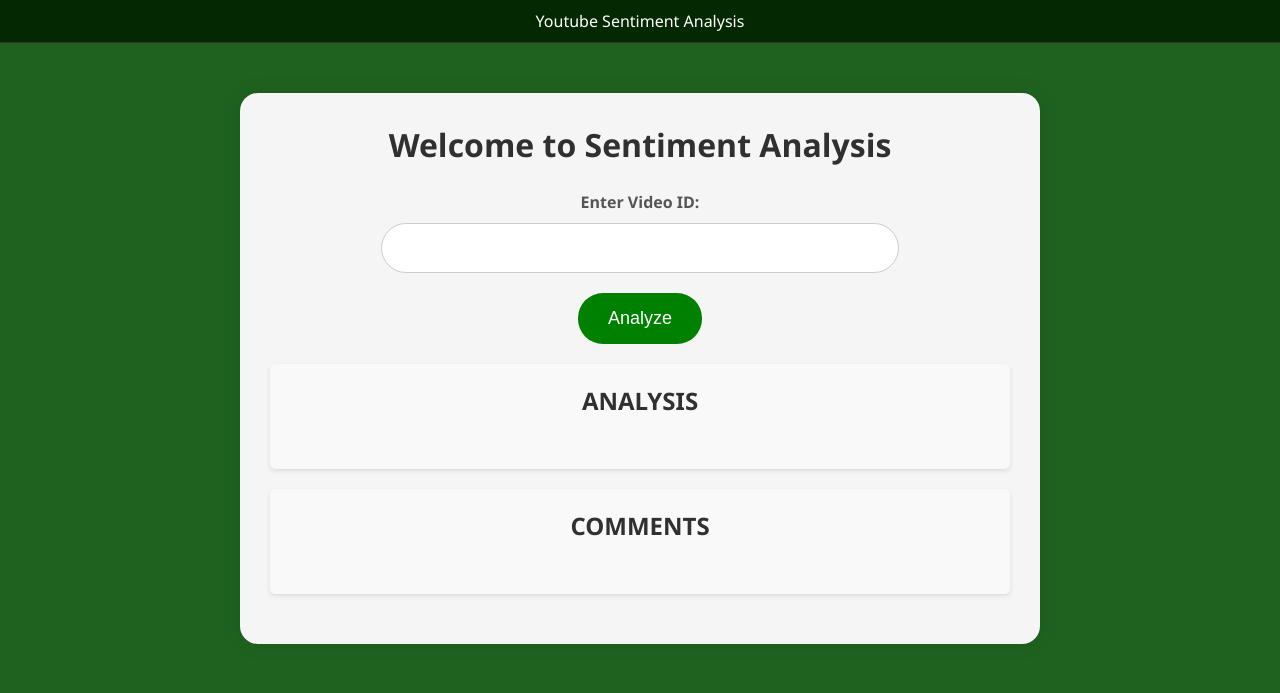
After one commit to Satwikmbadiger/Senti-meter, a Python web app: template templates/YtAnalysis.html in a window 1280 px wide. The commit adds this page. Shown: the top 693 px of the page. Run offline with Jinja, Linux system fonts and the light colour scheme; the template is opened without the code that fills it, so the values that code supplies are empty.

Commit message:
Added Satwik Youtube analysis and review anlysis

```diff
--- /dev/null
+++ b/static/scripts/YTAnalysis.js
@@ -0,0 +1,39 @@
+$(document).ready(function() {
+    $('#videoForm').submit(function(event) {
+        event.preventDefault();
+        var videoId = $('#video_id').val();
+        $.ajax({
+            type: 'POST',
+            url: '/YtAnalysis',
+            contentType: 'application/json',
+            data: JSON.stringify({ 'video_id': videoId }),
+            success: function(response) {
+                var analysisResultHtml = `
+                    <div class="analysis">
+                        <p>Positive Count: ${response.positive_count}</p>
+                        <p>Negative Count: ${response.negative_count}</p>
+                        <p>Neutral Count: ${response.neutral_count}</p>
+                        <p>Uncertain Count: ${response.uncertain_count}</p>
+                        <p>Litigious Count: ${response.litigious_count}</p>
+                        <p><b>Overall Sentiment: ${response.overall_sentiment}</b></p>
+                    </div>
+                `;
+                $('#analysis-result').html(analysisResultHtml);
+
+                var commentsHtml = '';
+                response.comments_with_sentiment.forEach(function(comment) {
+                    commentsHtml += `
+                        <div class="comment">
+                            <p><strong>Comment:</strong> ${comment.comment}</p>
+                            <p><strong>Sentiment:</strong> ${comment.sentiment}</p>
+                        </div>
+                    `;
+                });
+                $('#comments').html(commentsHtml);
+            },
+            error: function(error) {
+                console.error('Error:', error);
+            }
+        });
+    });
+});
--- /dev/null
+++ b/static/styles/YTAnalysis.css
@@ -0,0 +1,118 @@
+* {
+    box-sizing: border-box;
+    margin: 0;
+    padding: 0;
+  }
+
+  body {
+    font-family: 'Segoe UI', Tahoma, Geneva, Verdana, sans-serif;
+    background-color: rgb(31, 98, 31);
+    margin: 0;
+    padding: 0;
+  }
+
+  .Main_title {
+    text-align: center;
+    color: #fff;
+    background-color: #042900;
+    padding: 10px;
+    border-bottom: 1px solid #333;
+  }
+
+  .container {
+    max-width: 800px;
+    margin: 50px auto;
+    padding: 30px;
+    background-color: rgb(245, 245, 245);
+    border-radius: 18px;
+    box-shadow: 0 0 20px rgba(0, 0, 0, 0.1);
+  }
+
+  h1 {
+    text-align: center;
+    color: #303030;
+    margin-bottom: 25px;
+}
+
+  form {
+    display: flex;
+    flex-direction: column;
+    align-items: center;
+    margin-bottom: 20px;
+  }
+
+  label {
+    font-weight: bold;
+    margin-bottom: 10px;
+    color: #555;
+  }
+
+  input[type="text"] {
+    padding: 15px;
+    border: 1px solid #ccc;
+    border-radius: 25px;
+    font-size: 16px;
+    width: 70%;
+    margin-bottom: 20px;
+  }
+
+  button {
+    padding: 15px 30px;
+    background-color: green;
+    color: #fff;
+    border: none;
+    border-radius: 25px;
+    font-size: 18px;
+    cursor: pointer;
+  }
+
+  button:hover {
+    background-color: rgb(23, 140, 23);
+  }
+
+  .analysis-container,
+  .comments-container {
+    background-color: #f9f9f9;
+    padding: 20px;
+    border-radius: 5px;
+    box-shadow: 0 2px 4px rgba(0, 0, 0, 0.1);
+    margin-bottom: 20px;
+  }
+
+  .comments-container h2 {
+    color: #303030;
+    margin-bottom: 10px;
+    text-align: center;
+  }
+
+  .analysis-container {
+    text-align: center;
+    background-color: #f9f9f9;
+    padding: 20px;
+    border-radius: 5px;
+    box-shadow: 0 2px 4px rgba(0, 0, 0, 0.1);
+    margin-bottom: 20px;
+}
+
+.analysis-container h2 {
+    color: #303030;
+    margin-bottom: 10px;
+    text-align: center;
+}
+
+  .comment {
+    margin-bottom: 20px;
+    padding-bottom: 10px;
+    border-bottom: 1px solid #ccc;
+  }
+
+  .analysis p,
+  .comment p {
+    margin: 5px 0;
+    color: #333;
+  }
+
+  .analysis p b,
+  .comment p b {
+    font-size: 18px;
+  }
--- /dev/null
+++ b/templates/YtAnalysis.html
@@ -0,0 +1,42 @@
+<!DOCTYPE html>
+<html lang="en">
+  <head>
+    <meta charset="UTF-8" />
+    <meta name="viewport" content="width=device-width, initial-scale=1.0" />
+    <title>Sentiment Analysis</title>
+    <link
+      rel="shortcut icon"
+      href="{{ url_for('static', filename='favicon.ico') }}"
+    />
+    <link
+      rel="stylesheet"
+      type="text/css"
+      href="{{ url_for('static', filename='styles/YTAnalysis.css') }}"
+    />
+  </head>
+  <body>
+    <div class="Main_title">Youtube Sentiment Analysis</div>
+    <div class="container">
+      <h1>Welcome to Sentiment Analysis</h1>
+      <form id="videoForm" method="post">
+        <label for="video_id">Enter Video ID:</label>
+        <input type="text" id="video_id" name="video_id" required />
+        <button type="submit">Analyze</button>
+      </form>
+
+      <div class="analysis-container">
+        <h2>ANALYSIS</h2>
+        <br />
+        <div id="analysis-result"></div>
+      </div>
+      <div class="comments-container">
+        <h2>COMMENTS</h2>
+        <br />
+        <div id="comments"></div>
+      </div>
+    </div>
+
+    <script src="https://code.jquery.com/jquery-3.6.0.min.js"></script>
+    <script src="{{ url_for('static', filename='scripts/YTAnalysis.js') }}"></script>
+  </body>
+</html>
--- a/templates/index.html
+++ b/templates/index.html
@@ -4,6 +4,10 @@
     <meta charset="utf-8" />
     <meta name="viewport" content="width=device-width, initial-scale=1" />
     <meta name="theme-color" content="#000000" />
+    <link
+      rel="shortcut icon"
+      href="{{ url_for('static', filename='favicon.ico') }}"
+    />
 
     <link
       rel="stylesheet"
```
Also changed, not shown: app.py (+203 -1 lines), static/styles/results.css (added, +132 -0 lines), templates/Results.html (added, +86 -0 lines), templates/Review.html (added, +102 -0 lines), templates/chatbot.html (+6 -1 lines), static/favicon.ico (added), 3 other files.
